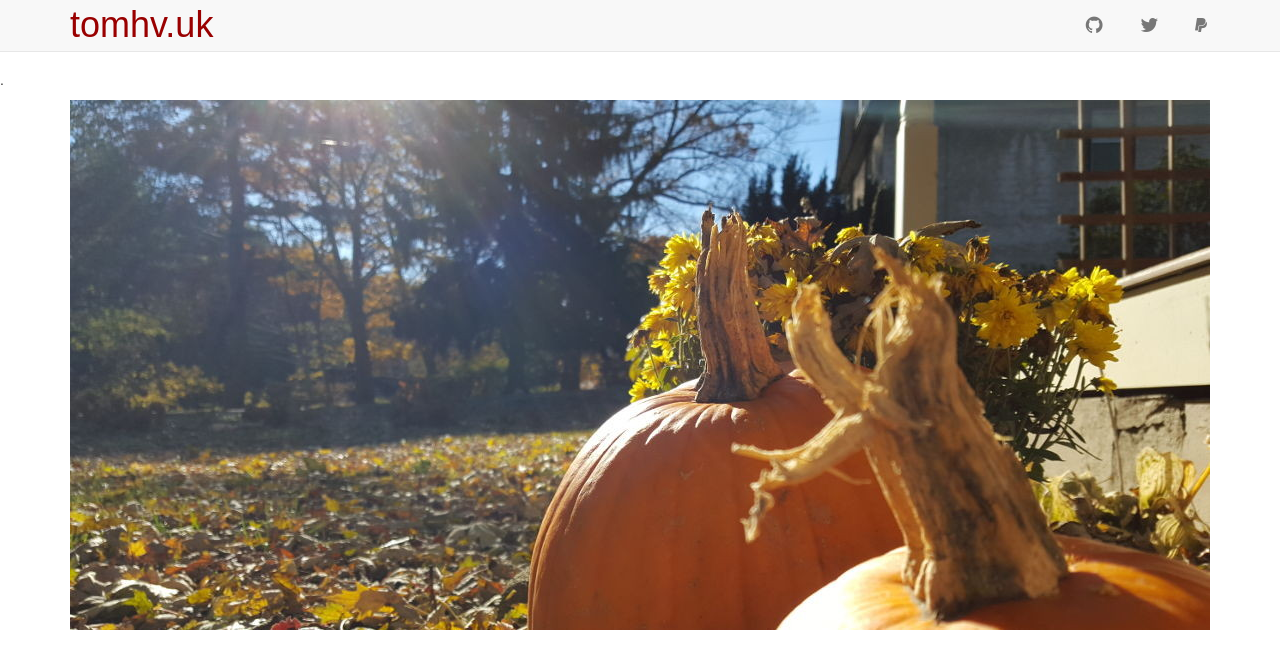
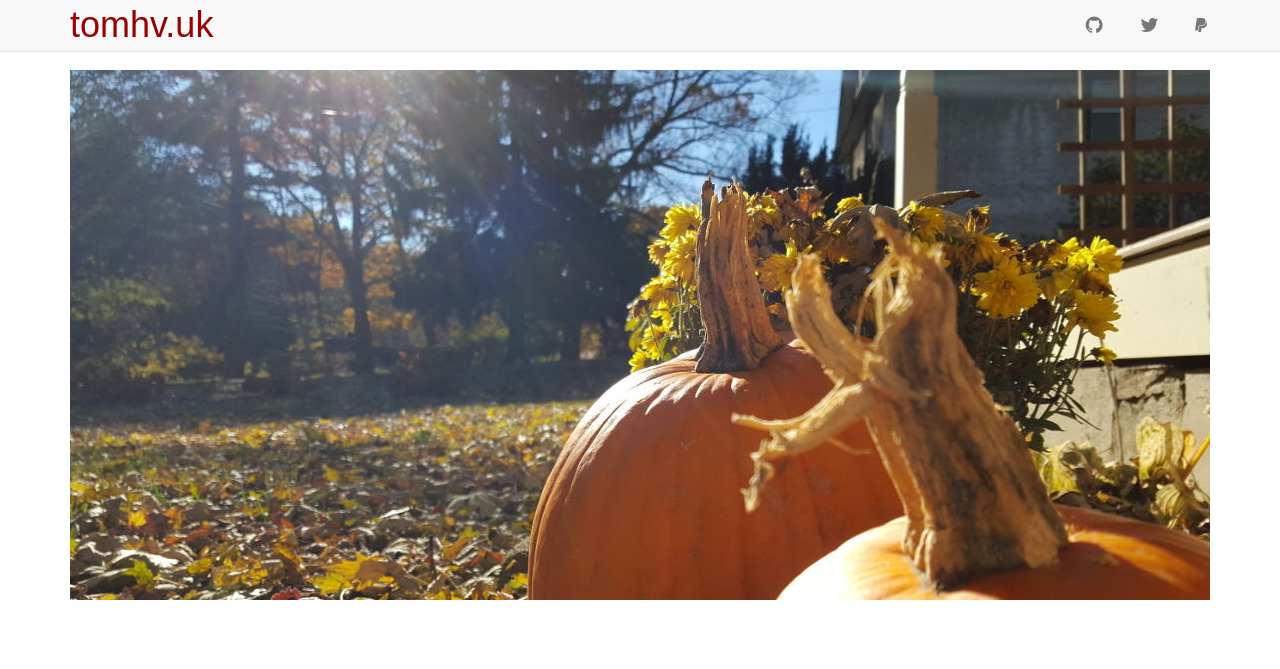
Before and after one commit to tomhv/tomhv.github.io, a Jekyll site: the page built from index.html, in a window 1280 px wide. Shown: the top 669 px of the page. Built offline with Jekyll 4.4.1, drawn with Linux system fonts in a browser that asks for light colours; nearby versions of some CDN libraries; some web fonts are replaced.

Commit message:
Update index.html

```diff
--- a/index.html
+++ b/index.html
@@ -2,7 +2,7 @@
 layout: default
 title: tomhv.uk
 ---
-<p>.</p>
+
 <div class="container">
     <img class="img-responsive hidden-xs" src="/images/fall.jpg" alt="Fall" />
     <img class="img-responsive hidden-sm hidden-md hidden-lg hidden-xl" src="/images/fall_mobile.jpg" alt="Fall" />
```
